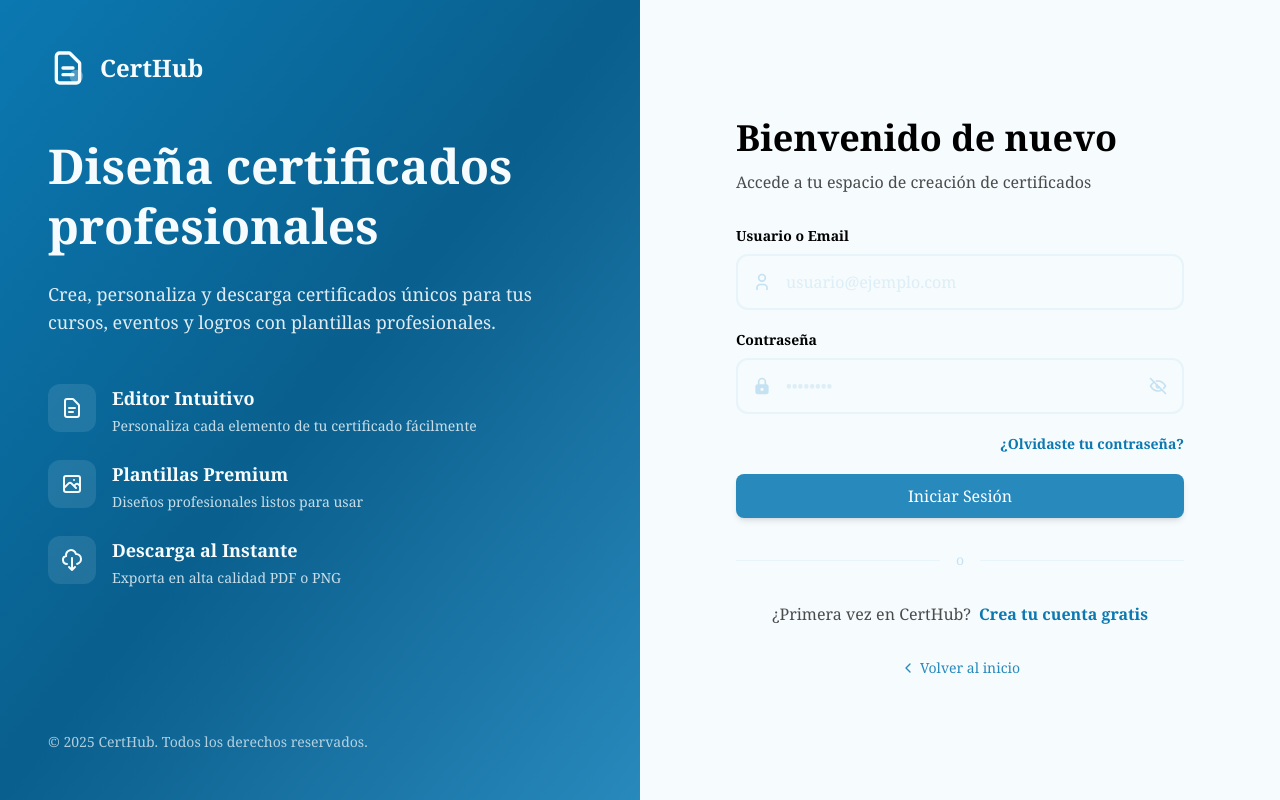
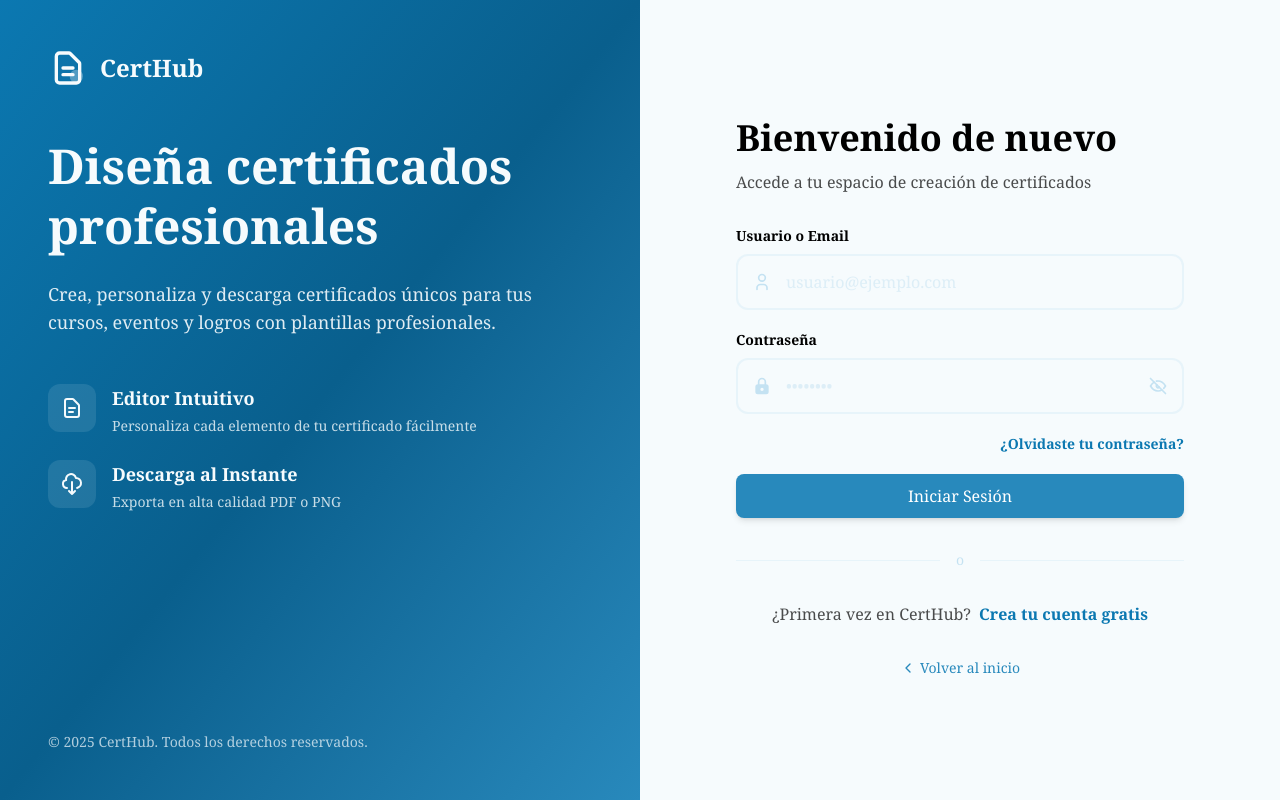
Before and after one commit to Brandon-Gonsales/CertHub_frontend, a SvelteKit app: page /auth/sign-in in a window 1280 px wide. Built offline with nearby package versions, Linux system fonts and the light colour scheme.

Commit message:
add page informativa, and enpoint v

```diff
--- a/src/routes/auth/sign-in/+page.svelte
+++ b/src/routes/auth/sign-in/+page.svelte
@@ -109,34 +109,6 @@
 						</p>
 					</div>
 				</div>
-
-				<div class="flex items-start">
-					<div
-						class="mr-4 flex h-12 w-12 flex-shrink-0 items-center justify-center rounded-xl bg-light-primary/10 dark:bg-dark-primary/10"
-					>
-						<svg
-							viewBox="0 0 24 24"
-							fill="none"
-							class="h-6 w-6 text-light-primary dark:text-dark-primary"
-						>
-							<path
-								d="M4 16l4.586-4.586a2 2 0 012.828 0L16 16m-2-2l1.586-1.586a2 2 0 012.828 0L20 14m-6-6h.01M6 20h12a2 2 0 002-2V6a2 2 0 00-2-2H6a2 2 0 00-2 2v12a2 2 0 002 2z"
-								stroke="currentColor"
-								stroke-width="2"
-								stroke-linecap="round"
-							/>
-						</svg>
-					</div>
-					<div>
-						<h3 class="mb-1 text-lg font-semibold text-light-primary dark:text-dark-primary">
-							Plantillas Premium
-						</h3>
-						<p class="text-sm text-light-primary/80 dark:text-dark-primary/80">
-							Diseños profesionales listos para usar
-						</p>
-					</div>
-				</div>
-
 				<div class="flex items-start">
 					<div
 						class="mr-4 flex h-12 w-12 flex-shrink-0 items-center justify-center rounded-xl bg-light-primary/10 dark:bg-dark-primary/10"
```
